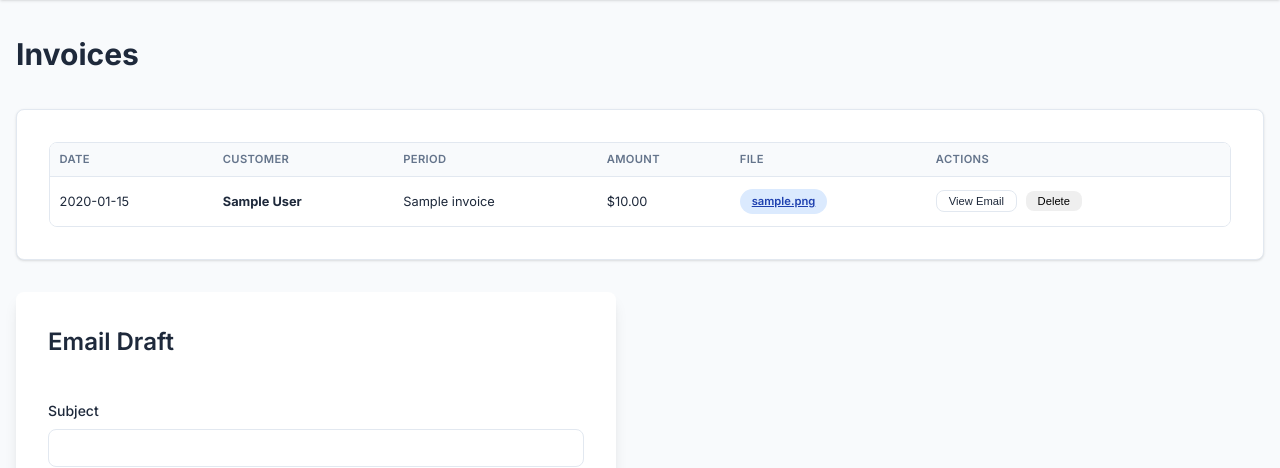
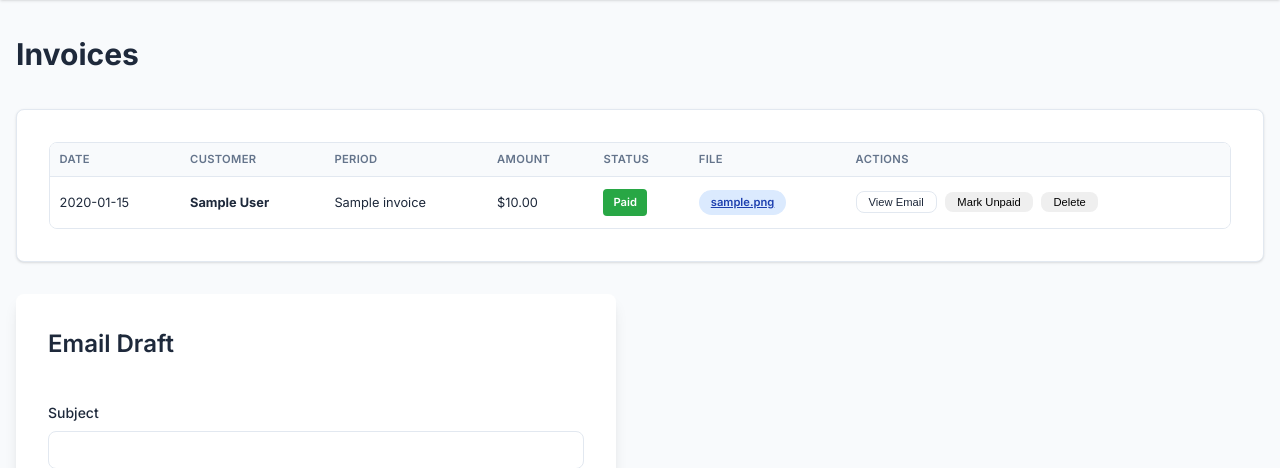
Before and after one commit to ryanaflood-hue/invoice_automation, a Flask app: page /invoices in a window 1280 px wide. Shown: the part 63-531 px from the top of the page. Run offline with Flask 3, Linux system fonts and the light colour scheme; tables that the repository leaves empty hold one stand-in row (values such as "Sample post").

Commit message:
Mark as paid option on invoices

```diff
--- a/app.py
+++ b/app.py
@@ -430,7 +430,7 @@ def run_migration():
     from sqlalchemy import create_engine, text
     import os
 
-    database_url = os.getenv("POSTGRES_URL") or os.getenv("DATABASE_URL") or "sqlite:///invoice_app.db"
+    database_url = os.getenv("POSTGRES_URL") or os.getenv("DATABASE_URL") or "sqlite:///invoice_app_v2.db"
     if database_url.startswith("postgres://"):
         database_url = database_url.replace("postgres://", "postgresql://", 1)
 
@@ -444,7 +444,9 @@ def run_migration():
                 ("fee_3_type", "VARCHAR"),
                 ("fee_3_amount", "FLOAT"),
                 ("additional_fee_desc", "VARCHAR"),
-                ("additional_fee_amount", "FLOAT")
+                ("additional_fee_desc", "VARCHAR"),
+                ("additional_fee_amount", "FLOAT"),
+                ("status", "VARCHAR")
             ]
 
             results = []
@@ -518,6 +520,25 @@ def delete_invoice(invoice_id):
         session.close()
     return redirect(url_for("list_invoices"))
 
+@app.route("/invoices/<int:invoice_id>/toggle-status", methods=["POST"])
+def toggle_invoice_status(invoice_id):
+    session = SessionLocal()
+    try:
+        invoice = session.query(Invoice).get(invoice_id)
+        if invoice:
+            new_status = "Paid" if invoice.status != "Paid" else "Unpaid"
+            invoice.status = new_status
+            session.commit()
+            flash(f"Invoice marked as {new_status}.", "success")
+        else:
+            flash("Invoice not found.", "error")
+    except Exception as e:
+        session.rollback()
+        flash(f"Error updating invoice: {e}", "error")
+    finally:
+        session.close()
+    return redirect(url_for("list_invoices"))
+
 if __name__ == "__main__":
     init_db()
     print(app.url_map)
--- a/models.py
+++ b/models.py
@@ -73,6 +73,7 @@ class Invoice(Base):
     fee_3_amount = Column(Float, nullable=True)
     additional_fee_desc = Column(String, nullable=True)
     additional_fee_amount = Column(Float, nullable=True)
+    status = Column(String, default="Unpaid")
 
 class FeeType(Base):
     __tablename__ = "fee_types"
--- /dev/null
+++ b/run_migration_script.py
@@ -0,0 +1,2 @@
+from app import run_migration
+print(run_migration())
--- a/templates/invoices.html
+++ b/templates/invoices.html
@@ -13,6 +13,7 @@
           <th>Customer</th>
           <th>Period</th>
           <th>Amount</th>
+          <th>Status</th>
           <th>File</th>
           <th>Actions</th>
         </tr>
@@ -31,6 +32,15 @@
           <td>{{ inv.period_label }}</td>
           <td>${{ "%.2f"|format(inv.amount) }}</td>
           <td>
+            {% if inv.status == 'Paid' %}
+            <span class="badge badge-success"
+              style="background-color: #28a745; color: white; padding: 5px 10px; border-radius: 4px;">Paid</span>
+            {% else %}
+            <span class="badge badge-warning"
+              style="background-color: #ffc107; color: black; padding: 5px 10px; border-radius: 4px;">Unpaid</span>
+            {% endif %}
+          </td>
+          <td>
             <a href="{{ url_for('download_invoice', invoice_id=inv.id) }}" class="badge badge-blue">
               {{ inv.file_path }}
             </a>
@@ -40,6 +50,12 @@
               onclick="openEmailModal('{{ inv.email_subject|replace("'", "\\'") }}', '{{ inv.email_body|replace("'", "\\'")|replace('\n', '\\n') }}')">
               View Email
             </button>
+            <form action="{{ url_for('toggle_invoice_status', invoice_id=inv.id) }}" method="post"
+              style="display:inline;">
+              <button type="submit" class="btn btn-sm btn-outline-secondary" style="margin-left: 5px;">
+                {% if inv.status == 'Paid' %}Mark Unpaid{% else %}Mark Paid{% endif %}
+              </button>
+            </form>
             <form action="{{ url_for('delete_invoice', invoice_id=inv.id) }}" method="post" style="display:inline;"
               onsubmit="return confirm('Are you sure you want to delete this invoice?');">
               <button type="submit" class="btn btn-sm btn-danger" style="margin-left: 5px;">Delete</button>
```
Also changed, not shown: inspect_db.py (added, +9 -0 lines), test_routes.py (+38 -0 lines).
